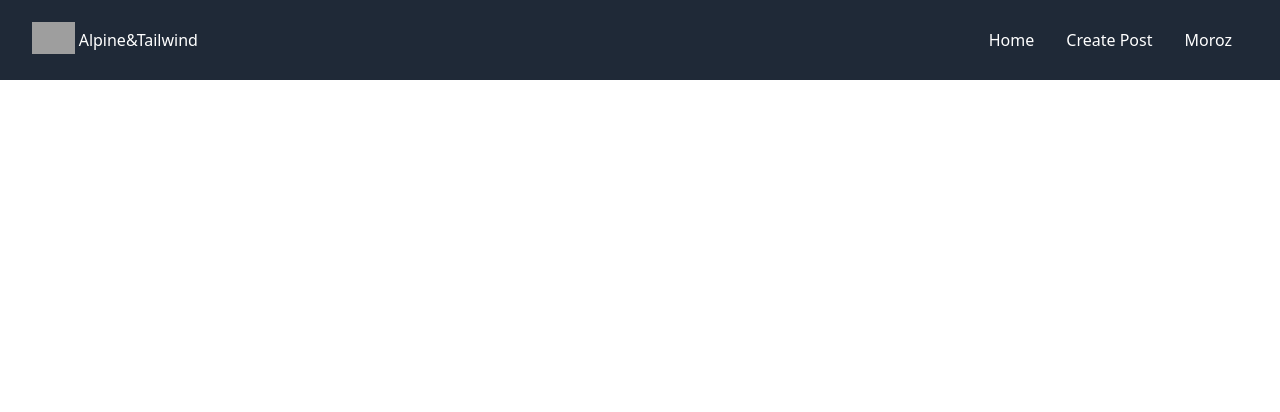
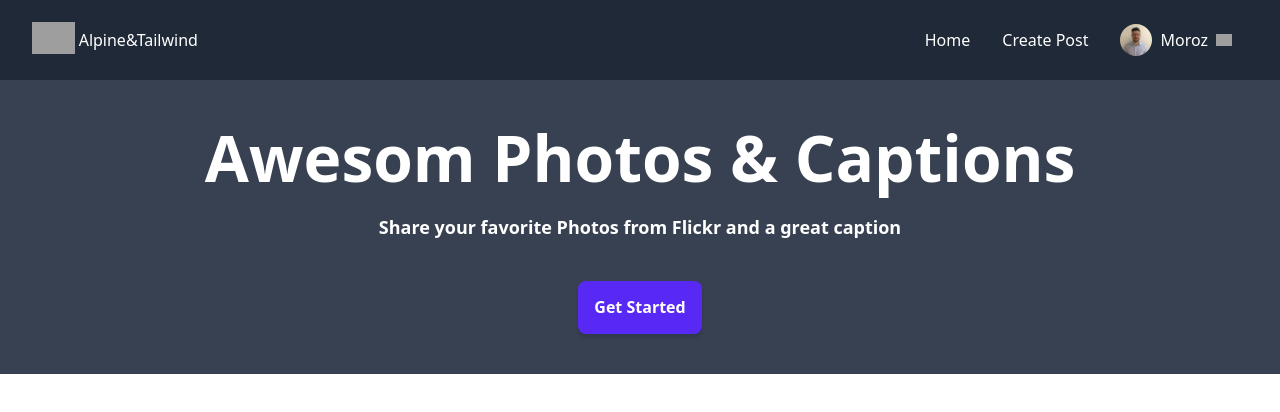
Before and after one commit to Front-Eugene/TailwindCSS-AlpineJS, a website: page index.html in a window 1280 px wide. Drawn offline with Linux system fonts and the light colour scheme; grey boxes are pictures that could not be loaded.

Commit message:
oun styles

```diff
--- a/index.html
+++ b/index.html
@@ -7,9 +7,51 @@
     <link rel="stylesheet" href="public/style.css">
     <title>Alpine&Tailwind</title>
 </head>
+<style>
+
+    :root {
+        --primary: rgb(88, 40, 244);
+        --primary-hover: rgb(69, 29, 200);
+    }
+
+    .button {
+        display: inline-flex;
+        flex-wrap: wrap;
+        align-items: center;
+        justify-content: center;
+        flex-shrink: 0;
+        text-align: center;
+        border-radius: 0.5rem;
+        cursor: pointer;
+        padding: 0 1rem;
+        padding-left: 1rem;
+        min-height: 3.3rem;
+        font-weight: 600;
+        box-shadow: 0 4px 3px rgba(0, 0, 0, 0.1);
+        transition-property: transofrm;
+        transition-duration: .2s;
+        color: #fff;
+        background-color: var(--primary);
+    }
+
+    .button:hover {
+        background-color: var(--primary-hover);
+    }
+
+    .button:active {
+        transform: scale(0.95);
+    }
+
+    h1 {
+        font-size: 4rem;
+        line-height: 1.2;
+        font-weight: bold;
+        margin-bottom: 1rem;
+    }
+</style>
 <body>
     <!-- HEADER -->
-    <header class="bg-gray-800 h-20 text-white flex justify-between items-center px-8">
+    <header class="bg-gray-800 h-20 text-white flex justify-between items-center px-8 sticky top-0 left-0 z-50">
         <logo>
             <a class="flex items-center gap-1" href="#">
                 <img class="h-8 -mt-1" src="https://img.icons8.com/small/64/ffffff/fire-heart.png" alt="fire-heart"/>
@@ -20,10 +62,23 @@
             <ul class="flex items-center navitems">
                 <li><a href="#">Home</a></li>
                 <li><a href="#">Create Post</a></li>
-                <li><a href="#">Moroz</a></li>
+                <li>
+                    <a href="#">
+                        <img class="w-8 rounded-full object-cover" src="face.jpg" alt="">
+                        Moroz
+                        <img class="w-4" src="https://img.icons8.com/ios/100/777777/expand-arrow--v1.png" alt="expand-arrow--v1"/>
+                    </a>
+                </li>
             </ul>
         </nav>
     </header>
 
+    <hero class="block bg-gray-700 text-white text-center px-10 py-10">
+        <h1>Awesom Photos & Captions</h1>
+        <p class="text-lg font-bold mb-10">
+            Share your favorite Photos from Flickr and a great caption
+        </p>
+        <a class="button" href="">Get Started</a>
+    </hero>
 </body>
 </html>
--- a/src/main.css
+++ b/src/main.css
@@ -3,5 +3,5 @@
 @tailwind utilities;
 
 .navitems>li>a {
-    @apply p-4 hover:bg-gray-700 rounded-lg;
+    @apply px-4 h-12 hover:bg-gray-700 rounded-lg flex items-center gap-2;
 }
```
Also changed, not shown: face.jpg (added), public/style.css.
